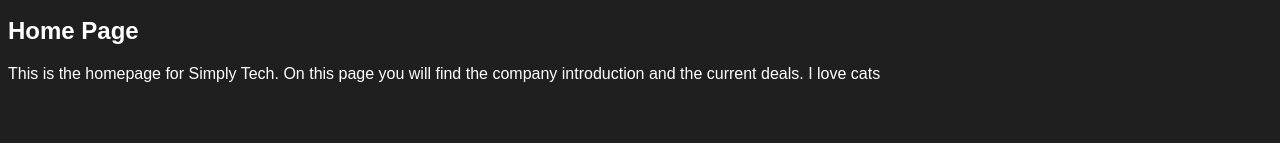
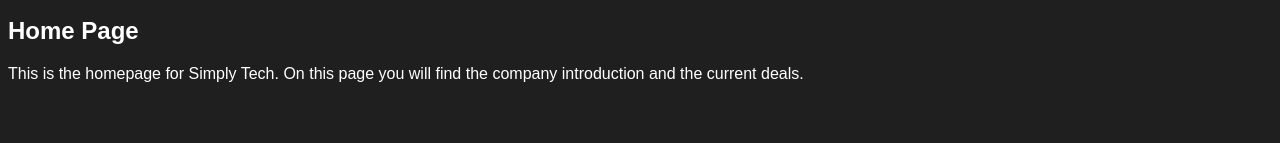
Before and after one commit to GlebOmelichkin/SimplyTech, a plain HTML site: page Home Page.html in a window 1280 px wide. Shown: the part 201-344 px from the top of the page. Drawn offline with Linux system fonts and the light colour scheme.

Commit message:
Edit Home Page.html

```diff
--- a/Home Page.html
+++ b/Home Page.html
@@ -51,7 +51,7 @@
                 Home Page
             </h2>
             <p>
-                This is the homepage for Simply Tech. On this page you will find the company introduction and the current deals. I love cats
+                This is the homepage for Simply Tech. On this page you will find the company introduction and the current deals.
             </p>
         </div>
         <br>
```
